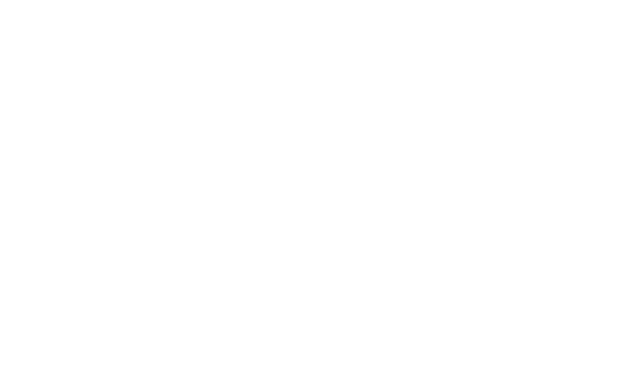
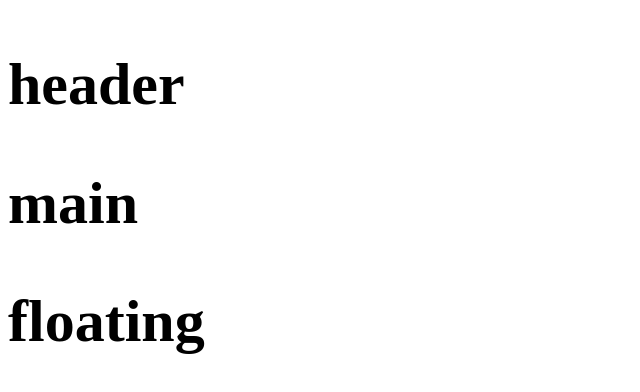
Before and after one commit to lvchunjia/vue3-imooc-front, a Vue app: page / in a window 1280 px wide. Before the commit this address had no page. Shown: the top 392 px of the page, without its empty margins (0-640 px from the left). Built offline with nearby package versions, Linux system fonts and the light colour scheme.

Commit message:
feat( PC 端 ): ✨ 基础架构

```diff
--- a/src/router/modules/pc-routes.js
+++ b/src/router/modules/pc-routes.js
@@ -1 +1,8 @@
-export default []
+export default [
+  {
+    path: '/',
+    name: 'main',
+    component: () => import('@/views/layout/index.vue'),
+    children: []
+  }
+]
--- /dev/null
+++ b/src/views/layout/components/floating.vue
@@ -0,0 +1,9 @@
+<script setup></script>
+
+<template>
+  <div class="floating">
+    <h2>floating</h2>
+  </div>
+</template>
+
+<style scoped lang="scss"></style>
--- /dev/null
+++ b/src/views/layout/components/header/index.vue
@@ -0,0 +1,9 @@
+<script setup></script>
+
+<template>
+  <div class="header">
+    <h2>header</h2>
+  </div>
+</template>
+
+<style scoped lang="scss"></style>
--- /dev/null
+++ b/src/views/layout/components/main.vue
@@ -0,0 +1,9 @@
+<script setup></script>
+
+<template>
+  <div class="main">
+    <h2>main</h2>
+  </div>
+</template>
+
+<style scoped lang="scss"></style>
--- a/src/views/layout/index.vue
+++ b/src/views/layout/index.vue
@@ -1,8 +1,14 @@
-<script setup></script>
+<script setup>
+import HeaderPc from '@/views/layout/components/header/index.vue'
+import MainPc from '@/views/layout/components/main.vue'
+import FloatingPc from '@/views/layout/components/floating.vue'
+</script>
 
 <template>
-  <div class="home">
-    <h2>home</h2>
+  <div class="h-screen">
+    <header-pc class="h-header"></header-pc>
+    <main-pc class="h-main"></main-pc>
+    <floating-pc class="h-floating"></floating-pc>
   </div>
 </template>
 
--- a/tailwind.config.js
+++ b/tailwind.config.js
@@ -12,6 +12,10 @@
       },
       boxShadow: {
         'l-white': '-10px 0 10px white'
+      },
+      height: {
+        header: '72px',
+        main: 'calc(100vh - 72px)'
       }
     }
   },
```
